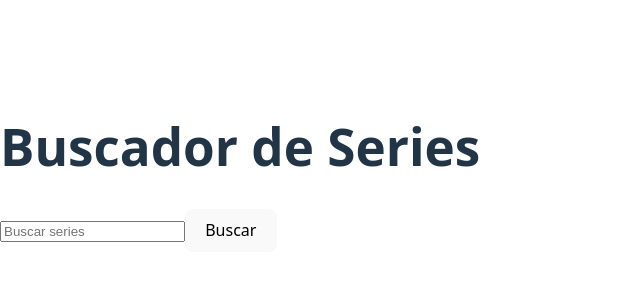
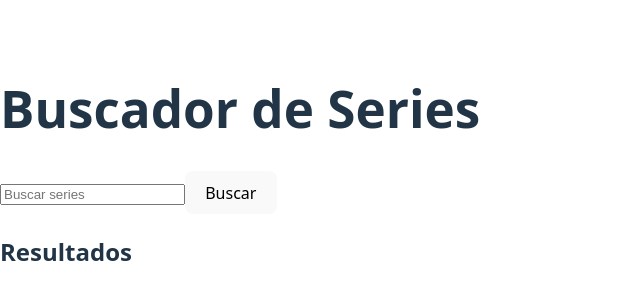
Before and after one commit to nisesno/practica-intermedia, a React (Vite) app: page / in a window 1280 px wide. Shown: the part 232-532 px from the top of the page, without its empty margins (0-640 px from the left). Built offline with nearby package versions, Linux system fonts and the light colour scheme.

Commit message:
busqueda y resultados

```diff
--- a/src/App.jsx
+++ b/src/App.jsx
@@ -2,6 +2,13 @@ import { useState } from 'react'
 
 function App() {
   const [busqueda, setBusqueda] = useState('')
+  const [series, setSeries] = useState([])
+
+  const buscarSeries = async () => {
+    const respuesta = await fetch(`https://api.tvmaze.com/search/shows?q=${busqueda}`)
+    const datos = await respuesta.json()
+      setSeries(datos)
+  }
 
   return (
     <div>
@@ -12,7 +19,15 @@ function App() {
         value={busqueda}
         onChange={(e) => setBusqueda(e.target.value)}
       />
-      <button>Buscar</button>
+      <button onClick={buscarSeries}>Buscar</button>
+
+      <h2>Resultados</h2>
+      {series.map((item) => (
+        <div key={item.show.id}>
+          <img src={item.show.image ? item.show.image.medium : 'https://via.placeholder.com/210x295'} />
+          <h3>{item.show.name}</h3>
+        </div>
+      ))}
     </div>
   )
 }
```
